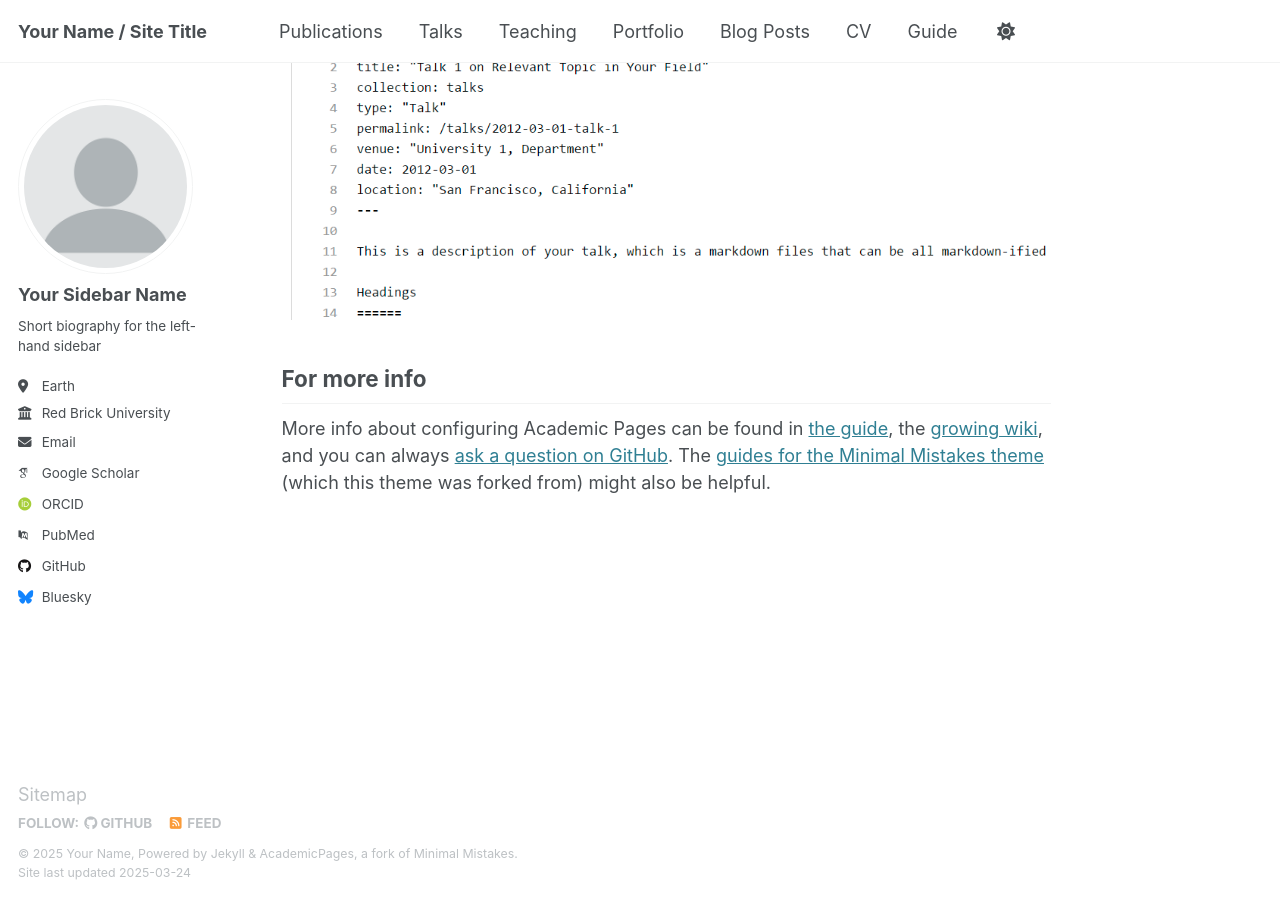
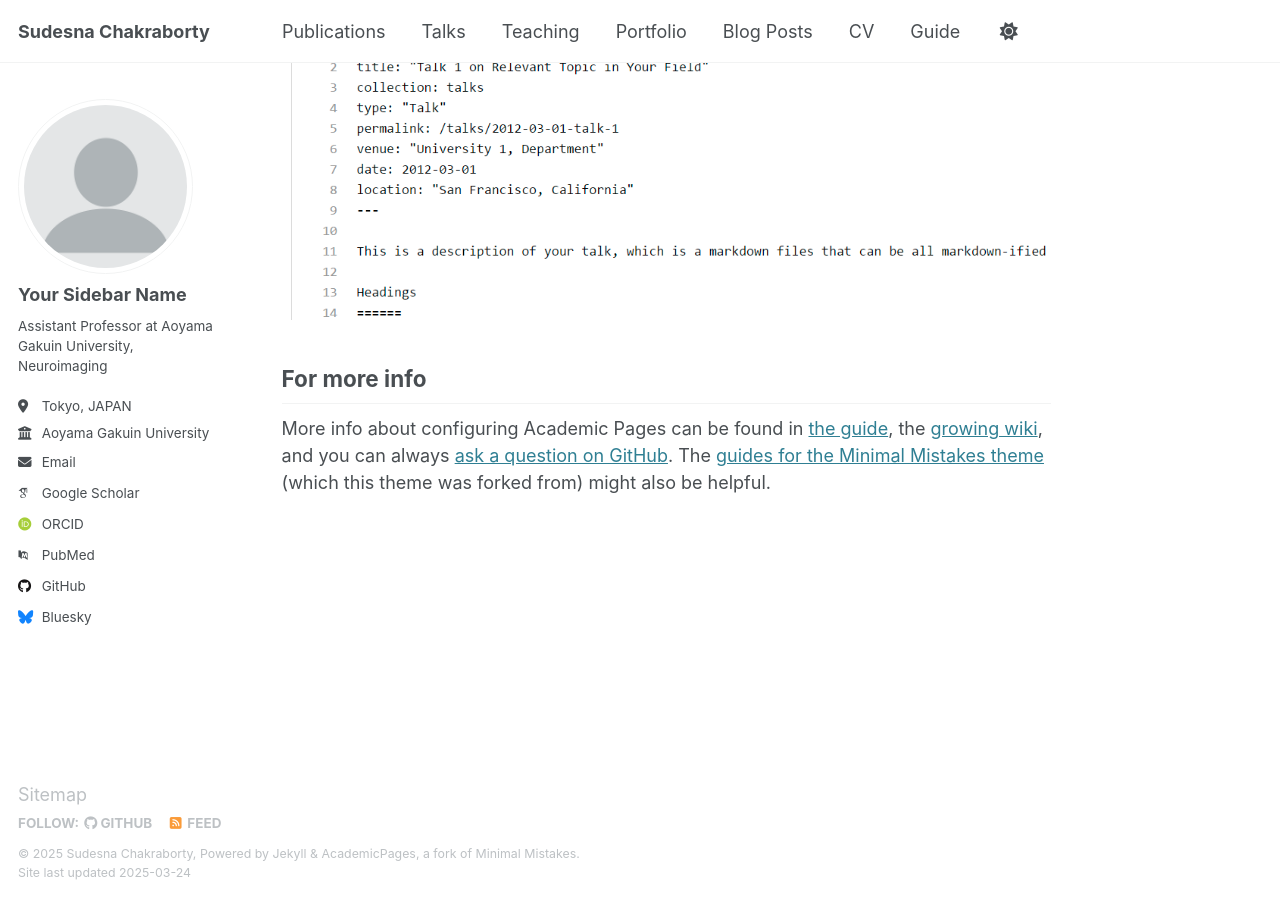
Before and after one commit to sudesnac/sudesnac.github.io, a Jekyll site: the page built from _pages/about.md, in a window 1280 px wide and 900 px high, scrolled down 2635 px. Built offline with Jekyll 4.4.1, drawn with Linux system fonts in a browser that asks for light colours; some web fonts are replaced.

Commit message:
Update _config.yml
testing

```diff
--- a/_config.yml
+++ b/_config.yml
@@ -9,13 +9,13 @@
 # Basic Site Settings
 locale                   : "en-US"
 site_theme               : "default"
-title                    : "Your Name / Site Title"
+title                    : "Sudesna Chakraborty"
 title_separator          : "-"
-name                     : &name "Your Name"
-description              : &description "personal description"
-url                      : https://academicpages.github.io # the base hostname & protocol for your site e.g. "https://[your GitHub username].github.io"
+name                     : &name "Sudesna Chakraborty"
+description              : &description "Assistant Professor at Aoyama Gakuin University"
+url                      : https://sudesnac.github.io # the base hostname & protocol for your site e.g. "https://[your GitHub username].github.io"
 baseurl                  : "" # the subpath of your site, e.g. "/blog"
-repository               : "academicpages/academicpages.github.io"
+repository               : "sudesnac/academicpages.github.io"
 
 # Site Author - The following control what appear as part of the author content on the side bar.
 #               If a field is blank the icon and link will not appear, otherwise it will be shown.
@@ -25,11 +25,11 @@ author:
   avatar           : "profile.png"
   name             : "Your Sidebar Name"
   pronouns         : # example: "she/her"
-  bio              : "Short biography for the left-hand sidebar"
-  location         : "Earth"
-  employer         : "Red Brick University"
+  bio              : "Assistant Professor at Aoyama Gakuin University, Neuroimaging"
+  location         : "Tokyo, JAPAN"
+  employer         : "Aoyama Gakuin University"
   uri              : # URL
-  email            : "none@example.org"
+  email            : "sudesna@it.aoyama.ac.jp"
 
   # Academic websites
   arxiv            : # URL - Update with the correct link to your profile
```
